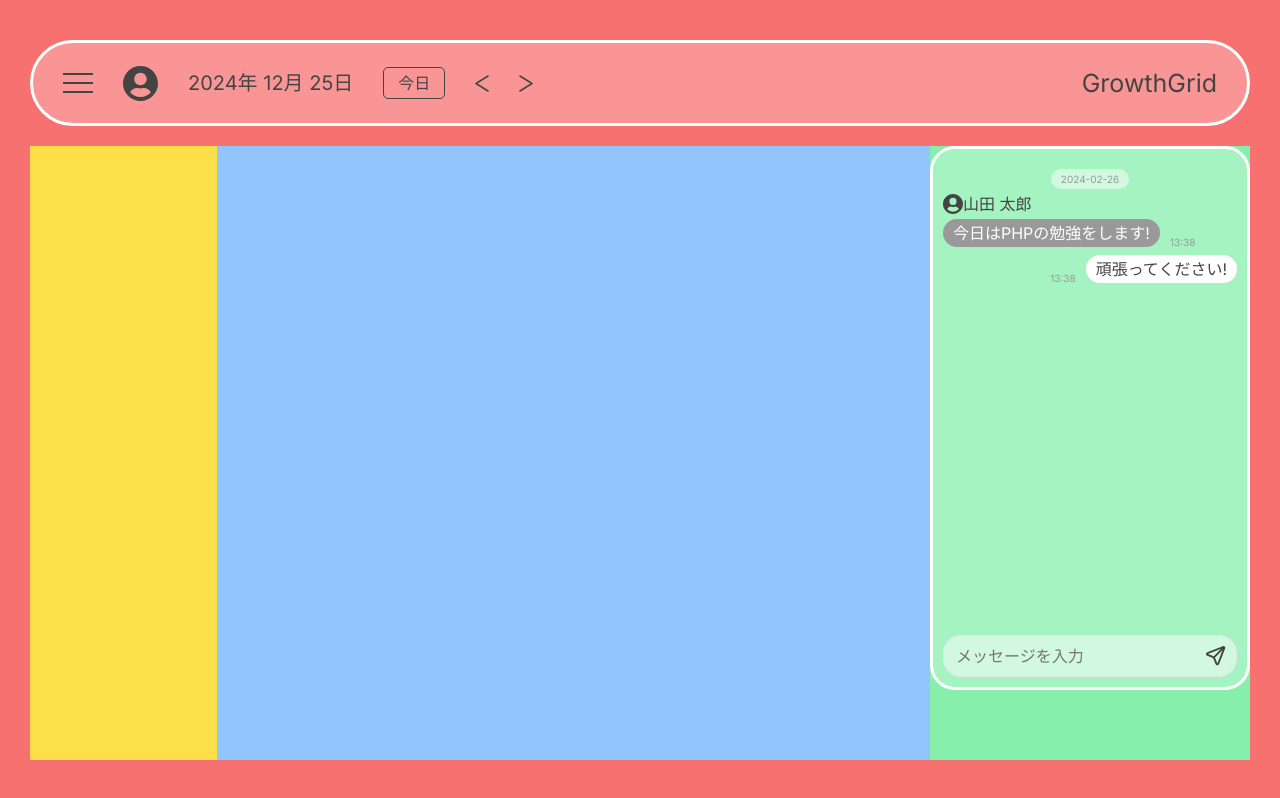
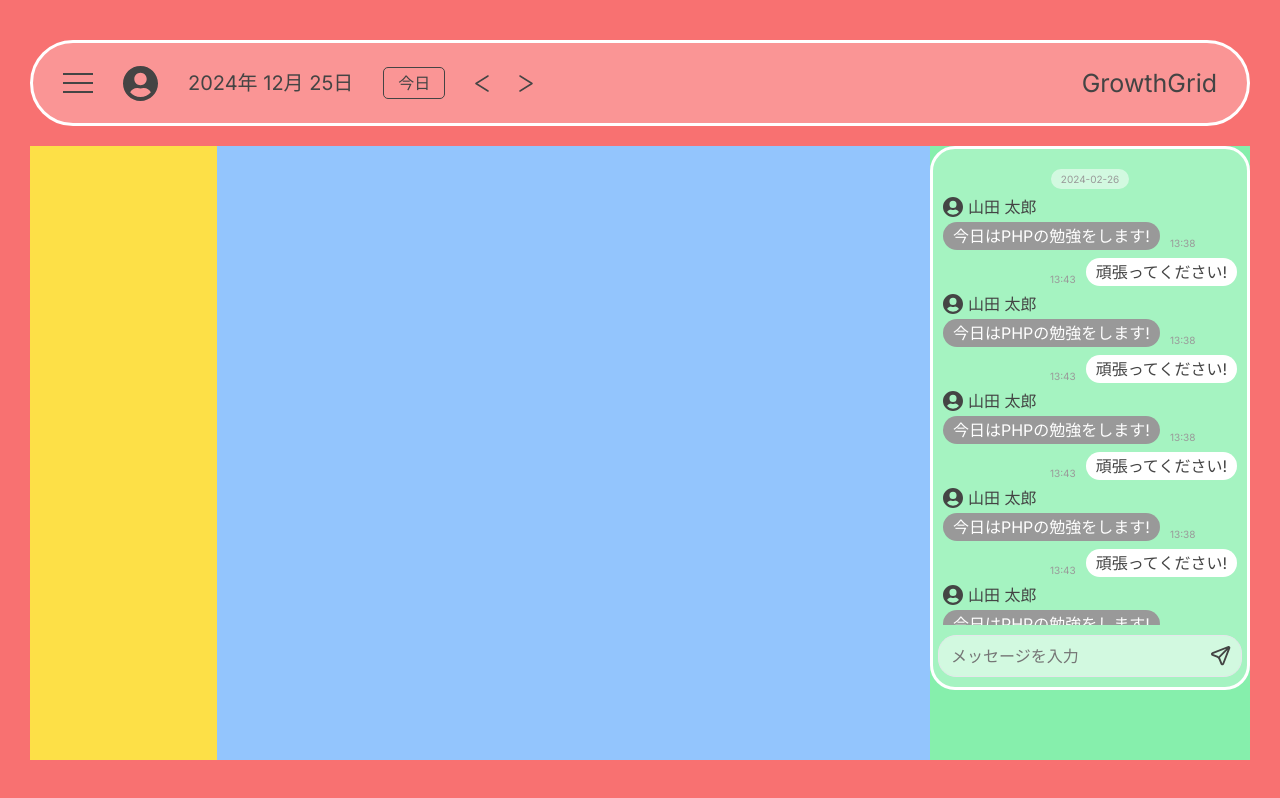
Before and after one commit to tuyotuyo-engineer/prj-calendar, a Next.js app in the folder frontend/: page /calendar in a window 1280 px wide. Built offline with nearby package versions, Linux system fonts and the light colour scheme.

Commit message:
🎨 2回目レビュー内容修正

```diff
--- a/frontend/src/features/chat/components/Chat.tsx
+++ b/frontend/src/features/chat/components/Chat.tsx
@@ -1,10 +1,11 @@
 'use client';
 import React from 'react';
-import { ChatDate } from './atoms/ChatDate';
-import { ChatMessage } from './molecules/ChatMessage';
-import { MessageForm } from './molecules/MessageForm';
+import { ChatDate } from './atoms/ChatDate.atom';
+import { ChatMessage } from './molecules/ChatMessage.molecules';
+import { MessageForm } from './molecules/MessageForm.molecules';
 import { UserType } from '../chat.types';
 import dayjs from 'dayjs';
+import { ChatHistory } from './organisms/ChatHistory.organisms';
 
 const mockData1 = {
   userType: UserType.Other,
@@ -16,11 +17,26 @@ const mockData1 = {
 const mockData2 = {
   userType: UserType.Self,
   userName: '田中 一郎',
-  specificDateTime: dayjs(),
+  specificDateTime: dayjs().add(5, 'minute'),
   message: '頑張ってください!',
 };
 
-const mockData = [mockData1, mockData2];
+const mockData = [
+  mockData1,
+  mockData2,
+  mockData1,
+  mockData2,
+  mockData1,
+  mockData2,
+  mockData1,
+  mockData2,
+  mockData1,
+  mockData2,
+  mockData1,
+  mockData2,
+  mockData1,
+  mockData2,
+];
 
 // 日付のみをフォーマット
 const datePart = mockData1.specificDateTime.format('YYYY-MM-DD');
@@ -29,10 +45,10 @@ const timePart = mockData1.specificDateTime.format('HH:mm');
 
 export function Chat() {
   return (
-    <div className='section-base flex flex-col w-[32rem] px-4 pt-8 pb-4 rounded-[25px]'>
-      <div className='w-full h-[45.6rem]'>
+    <div className='section-base flex flex-col w-[32rem] px-2 pt-8 pb-4 rounded-[25px]'>
+      <div className='w-full h-[45.6rem] overflow-y-scroll'>
         <ChatDate dateTime={datePart} />
-        <ChatMessage mockData={mockData} />
+        <ChatHistory mockData={mockData} />
       </div>
       <MessageForm />
     </div>
--- /dev/null
+++ b/frontend/src/features/chat/components/atoms/ChatDate.atom.tsx
@@ -0,0 +1,9 @@
+import { ChatDateType } from '../../chat.types';
+
+export const ChatDate = ({dateTime}: ChatDateType) => {
+  return (
+    <div className='flex justify-center items-center h-6 rounded-[1.8rem] bg-white/50 max-w-max mx-auto p-4 mb-[0.8rem]'>
+      <p className='font-normal text-[1rem] text-light-gray'>{dateTime}</p>
+    </div>
+  );
+};
--- a/frontend/src/features/chat/components/atoms/ChatDate.tsx
+++ /dev/null
@@ -1,9 +0,0 @@
-import { ChatDateProps } from '../../chat.types';
-
-export const ChatDate = ({dateTime}: ChatDateProps) => {
-  return (
-    <div className='flex justify-center items-center h-[1rem] rounded-[1.8rem] bg-white/50 max-w-max mx-auto p-4 mb-2'>
-      <p className='font-normal text-[10px] text-light-gray'>{dateTime}</p>
-    </div>
-  );
-};
--- /dev/null
+++ b/frontend/src/features/chat/components/molecules/ChatMessage.module.scss
@@ -0,0 +1,13 @@
+.wrapper {
+  display: flex;
+  align-items: end;
+  margin-bottom: 0.8rem;
+
+  &.self {
+    flex-direction: row-reverse;
+  }
+
+  &.other {
+    flex-direction: row;
+  }
+}
--- /dev/null
+++ b/frontend/src/features/chat/components/molecules/ChatMessage.molecules.tsx
@@ -0,0 +1,39 @@
+import clsx from 'clsx';
+import { UserType } from '../../chat.types';
+import { ChatUserHead } from './ChatUserHead.molecules';
+import styles from './ChatMessage.module.scss';
+
+type ChatMassageProps = {
+  userType: UserType;
+  userName: string;
+  message: string;
+  chatTime: string;
+};
+
+export const ChatMessage = ({
+  userType,
+  userName,
+  message,
+  chatTime,
+}: ChatMassageProps) => {
+  const messageBoxClass =
+    userType === UserType.Self ? 'bg-white' : 'bg-light-gray';
+  const containerClass =
+    userType === UserType.Self ? 'flex-row-reverse' : 'flex-row';
+  const textColor =
+    userType === UserType.Self ? 'text-custom-black' : 'text-white';
+
+  return (
+    <div>
+      {userType === UserType.Other && <ChatUserHead chatUserName={userName} />}
+      <div className={clsx([styles.wrapper, styles[userType]])}>
+        <div className={`${messageBoxClass} rounded-[1.8rem] py-[0.6rem] px-4`}>
+          <p className={`font-normal ${textColor} break-words`}>{message}</p>
+        </div>
+        <p className='text-[1rem] text-light-gray mx-4 mb-[0.2rem]'>
+          {chatTime}
+        </p>
+      </div>
+    </div>
+  );
+};
--- a/frontend/src/features/chat/components/molecules/ChatMessage.tsx
+++ /dev/null
@@ -1,40 +0,0 @@
-import { ChatMessageProps, UserType } from '../../chat.types';
-import { ChatUserHead } from './ChatUserHead';
-import { Fragment } from 'react';
-
-export const ChatMessage = ({ mockData }: { mockData: ChatMessageProps[] }) => {
-  // スタイルの動的切り替え
-  return (
-    <>
-      {mockData.map((data, i) => {
-        const messageBoxClass =
-          data.userType === UserType.Self ? 'bg-white' : 'bg-light-gray';
-        const containerClass =
-          data.userType === UserType.Self ? 'flex-row-reverse' : 'flex-row';
-        const textColor =
-          data.userType === UserType.Self ? 'text-custom-black' : 'text-white';
-        const formattedTime = data.specificDateTime.format('HH:mm');
-
-        return (
-          <Fragment key={i}>
-            {data.userType === UserType.Other && (
-              <ChatUserHead chatUserName={data.userName} />
-            )}
-            <div
-              className={`flex items-end mb-[0.8rem] ${containerClass}`}
-            >
-              <div
-                className={`${messageBoxClass} rounded-[18px] py-[6px] px-4`}
-              >
-                <p className={`font-normal ${textColor} break-words`}>
-                  {data.message}
-                </p>
-              </div>
-              <p className='text-[10px] text-light-gray mx-4'>{formattedTime}</p>
-            </div>
-          </Fragment>
-        );
-      })}
-    </>
-  );
-};
--- /dev/null
+++ b/frontend/src/features/chat/components/molecules/ChatUserHead.molecules.tsx
@@ -0,0 +1,11 @@
+import { IconUser } from '@/icons';
+import { ChatUserHeadType } from '../../chat.types';
+
+export const ChatUserHead = ({chatUserName}: ChatUserHeadType) => {
+  return (
+    <div className='flex h-[2rem] items-center mb-2 my-[0.5rem] gap-2'>
+      <IconUser />
+      <div className='text-custom-black font-normal'>{chatUserName}</div>
+    </div>
+  );
+};
--- a/frontend/src/features/chat/components/molecules/ChatUserHead.tsx
+++ /dev/null
@@ -1,11 +0,0 @@
-import { IconUser } from '@/icons';
-import { ChatUserHeadProps } from '../../chat.types';
-
-export const ChatUserHead = ({chatUserName}: ChatUserHeadProps) => {
-  return (
-    <div className='flex h-[2rem] items-center mb-2 my-[0.5rem]'>
-      <IconUser />
-      <div className='text-custom-black font-normal'>{chatUserName}</div>
-    </div>
-  );
-};
--- a/frontend/src/features/chat/components/molecules/MessageForm.tsx
+++ b/frontend/src/features/chat/components/molecules/MessageForm.molecules.tsx
@@ -1,19 +1,19 @@
 import { useState } from 'react';
 import { SubmitIcon } from '@/icons';
-import { MessageFormProps } from '../../chat.types';
+import { MessageFormType } from '../../chat.types';
 import { Button } from '@/components/atoms/Button/Button.atom';
 
 export const MessageForm = () => {
-  const [message, setMessage] = useState<MessageFormProps['message']>('');
+  const [message, setMessage] = useState<MessageFormType['message']>('');
 
   const handleInputChange = (e: React.ChangeEvent<HTMLInputElement>) => {
     setMessage(e.target.value);
   };
 
   return (
-    <div className='flex justify-between items-center mt-[1rem] bg-white/50 rounded-[18px] border border-gray-200'>
+    <form className='flex justify-between items-center mt-[1rem] bg-white/50 rounded-[1.8rem] border border-gray-200'>
       <input
-        className='w-full h-[4rem] rounded-l-[18px] py-[1rem] px-[1.2rem] outline-none'
+        className='w-full h-[4rem] rounded-l-[1.8rem] py-[1rem] px-[1.2rem] outline-none'
         placeholder='メッセージを入力'
         value={message}
         onChange={handleInputChange}
@@ -21,10 +21,10 @@ export const MessageForm = () => {
       <Button
         onClick={() => console.log('click')}
         variant='primary'
-        className='p-[1rem] rounded-r-[18px]'
+        className='p-[1rem] rounded-r-[1.8rem]'
       >
         <SubmitIcon />
       </Button>
-    </div>
+    </form>
   );
 };
--- /dev/null
+++ b/frontend/src/features/chat/components/organisms/ChatHistory.organisms.tsx
@@ -0,0 +1,23 @@
+import { ChatMessageType, UserType } from '../../chat.types';
+import { ChatMessage } from '../molecules/ChatMessage.molecules';
+
+export const ChatHistory = ({ mockData }: { mockData: ChatMessageType[] }) => {
+  return (
+    <>
+      {mockData.map((data, i) => {
+        const formattedTime = data.specificDateTime.format('HH:mm');
+
+        return (
+          <div key={i} className='px-2'>
+            <ChatMessage
+              userType={data.userType}
+              userName={data.userName}
+              message={data.message}
+              chatTime={formattedTime}
+            />
+          </div>
+        );
+      })}
+    </>
+  );
+};
```
Also changed, not shown: frontend/src/features/chat/chat.types.ts (+5 -5 lines), 2 other files (tests, documents, lock files or other folders).
